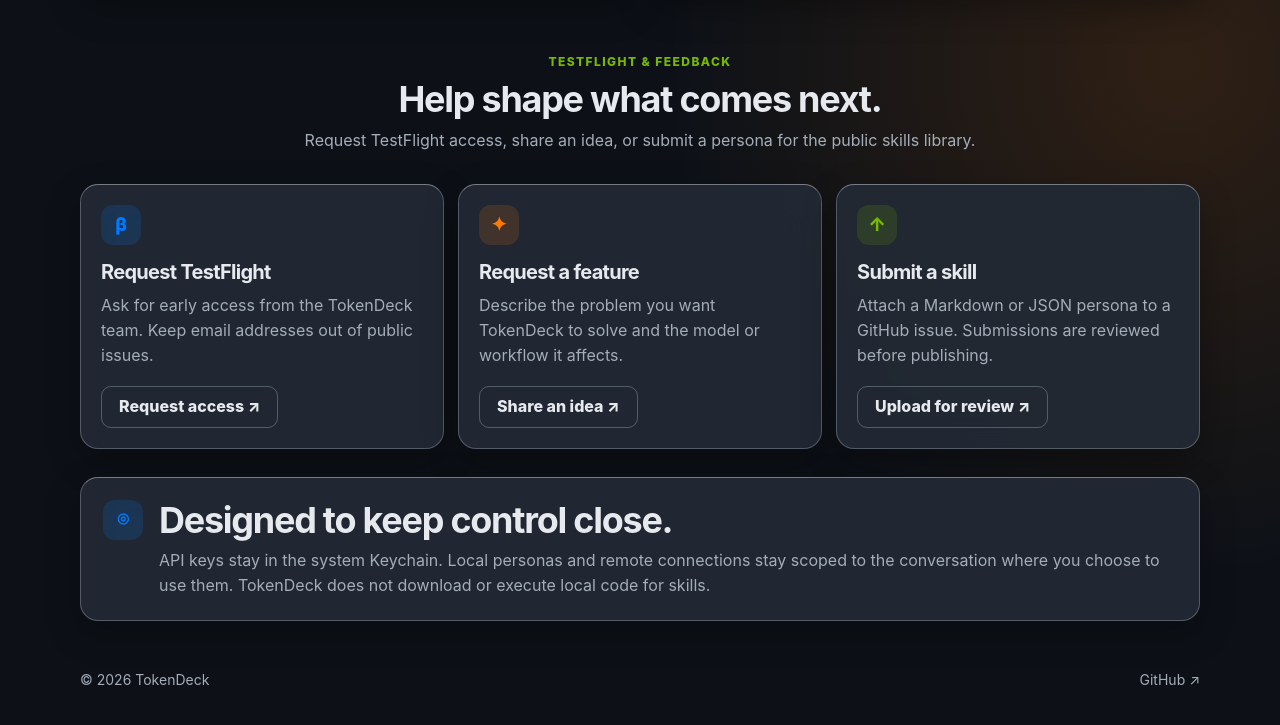
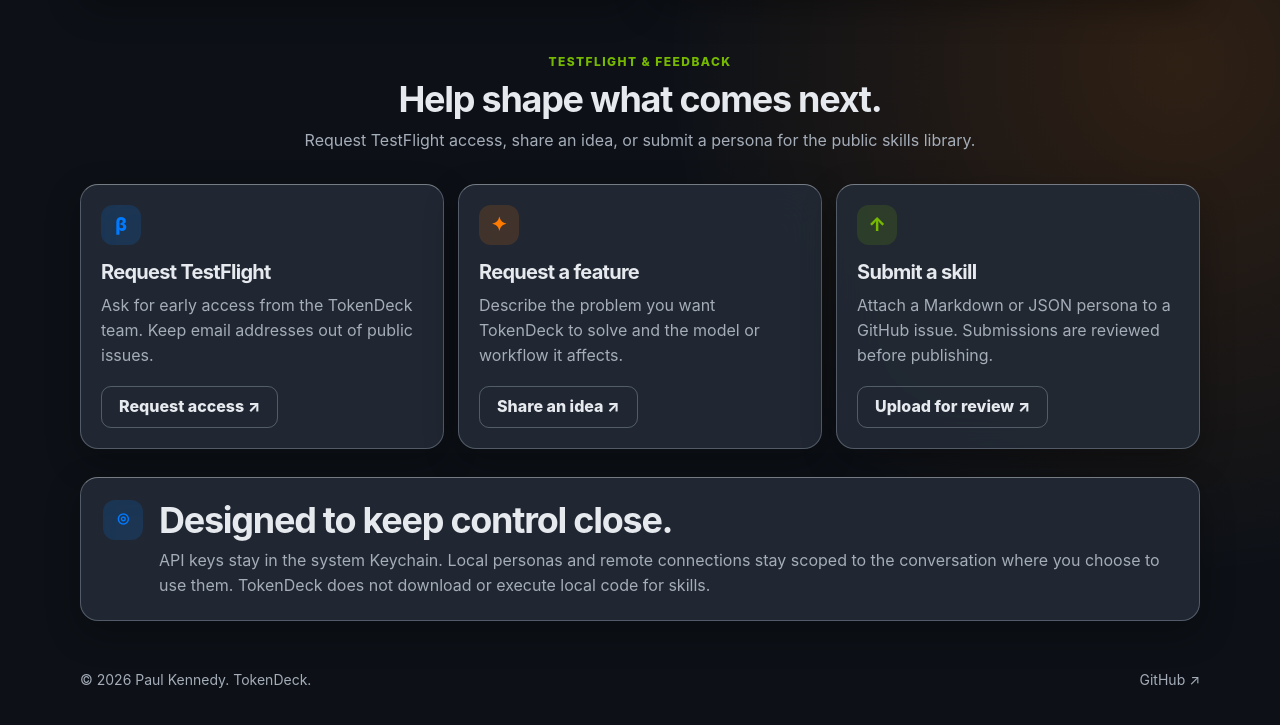
Before and after one commit to p3u1/TokenDeck, a plain HTML site: page index.html in a window 1280 px wide. Shown: the part 2276-3001 px from the top of the page. Drawn offline with Linux system fonts and the light colour scheme.

Commit message:
update footer ownership

```diff
--- a/index.html
+++ b/index.html
@@ -350,6 +350,6 @@
       </section>
     </main>
 
-    <footer><div class="shell"><span>© 2026 TokenDeck</span><a href="https://github.com/p3u1/TokenDeck" target="_blank" rel="noreferrer">GitHub ↗</a></div></footer>
+    <footer><div class="shell"><span>© 2026 Paul Kennedy. TokenDeck.</span><a href="https://github.com/p3u1/TokenDeck" target="_blank" rel="noreferrer">GitHub ↗</a></div></footer>
   </body>
 </html>
```
